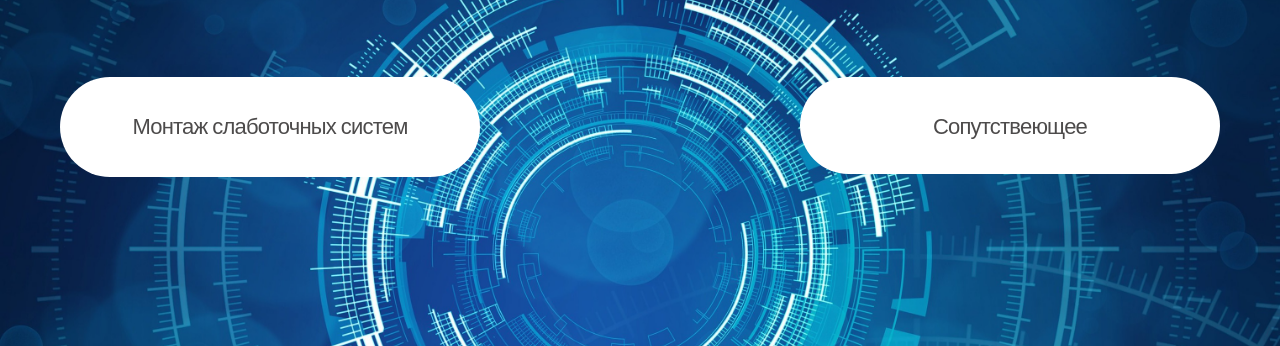
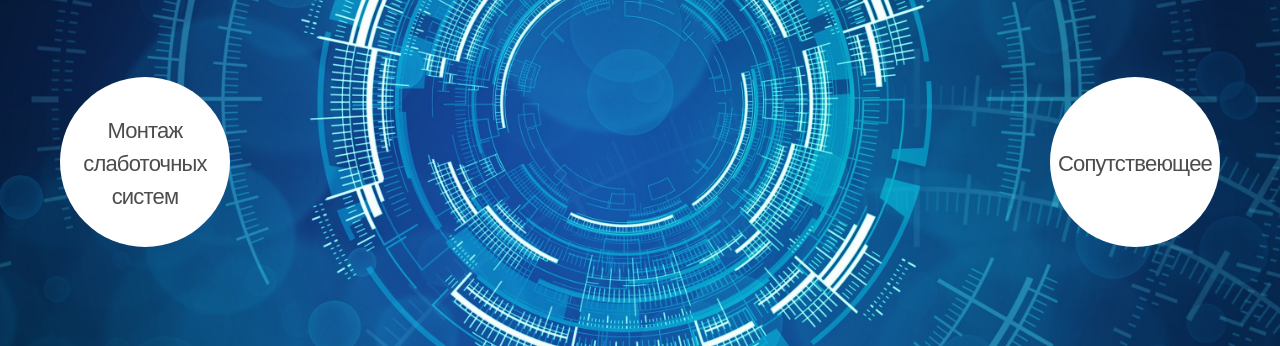
Before and after one commit to notaddtry/Videoidostup, a plain HTML site: page index.html in a window 1280 px wide. Shown: the part 251-597 px from the top of the page. Drawn offline with nearby package versions, Linux system fonts and the light colour scheme; files whose address does not match are found by name.

Commit message:
updated 04.06.2021

```diff
--- a/assets/css/style.css
+++ b/assets/css/style.css
@@ -137,7 +137,7 @@ li {
 .services {
   background: url("../images/background_2_1.jpg") center no-repeat;
   background-size: cover;
-  min-height: 800px;
+  min-height: 500px;
   max-height: 1600px;
 }
 .services__body {
@@ -158,48 +158,87 @@ li {
 .services__content__item_1,
 .services__content__item_2 {
   /*-------------------------------------------------------TODO*/
-  width: 400px;
-  max-height: 80px;
+  min-width: 150px;
+  max-width: 150px;
+  min-height: 150px;
+  max-height: 150px;
   margin: 30px 20px;
   background-color: #fff;
   color: #4d4b4b;
-  border-radius: 50px;
+  border-radius: 90px;
   padding: 10px;
+  opacity: 1;
+  display: flex;
+  align-items: center;
+  justify-content: center;
+}
+.services__content__item_1 .ul__subtittle_1::after {
 }
 
 .ul__subtittle_1,
 .ul__subtittle_2 {
-  display: flex;
+  width: 150px;
+  height: 100%;
+  display: inline-flex;
+  margin: 20px;
+  font-size: 22px;
   justify-content: center;
-  font-size: 22px;
+  text-align: center;
+  align-items: center;
+  position: relative;
 }
-.services__content__item_1:hover {
-  transition: 1.2s;
-  max-height: 600px;
+.ul__subtittle_1::after {
+  content: "";
+  height: 110px;
+  width: 3px;
+  opacity: 0;
+  background-color: #4d4b4b;
+  position: absolute;
+  left: 70%;
 }
-.services__content__item_1:hover .services__list_1 {
-  width: 100%;
-  opacity: 1;
-  transition: opacity 0.3s ease 0.3s;
-}
-.services__list_1 li {
-  opacity: 1;
-}
-.services__content__item_1:hover .services__list_1 li {
-  opacity: 1;
-}
+
 .services__list_1,
 .services__list_2 {
   overflow: hidden;
   opacity: 0;
   width: 0;
 }
+.services__list_1 li {
+  display: inline-block;
+  margin: 13px;
+}
+.services__content__item_1:hover {
+  min-width: 1200px;
+  transition: min-width 1s;
+}
+.services__content__item_1:hover .ul__subtittle_1 {
+  text-align: left;
+}
+.services__content__item_1:hover .ul__subtittle_1::after {
+  opacity: 1;
+  left: 100%;
+  transition: opacity 2s 0.3s, left 1s;
+}
+.services__content__item_1:hover .services__content__item_1 {
+  width: 0%;
+}
+.services__content__item_1:hover .services__list_1 {
+  width: 80%;
+  display: flex;
+  justify-content: center;
+  flex-wrap: wrap;
+  opacity: 1;
+  transition: opacity 5s;
+}
+
 /*---------------------------------------------TECH----------------*/
 
 .tech {
   background-color: rgb(158, 182, 211);
   width: 100%;
-  min-height: 400px;
+  min-height: 200px;
+
+  max-height: 800px;
 }
 
 .tech__content {
--- a/index.html
+++ b/index.html
@@ -78,9 +78,7 @@
           <div class="services__info"></div>
           <div class="services__content">
             <div class="services__content__item_1">
-              <div class="ul__subtittle_1">
-                <p class="ul__subtittle_text">Монтаж слаботочных систем</p>
-              </div>
+              <div class="ul__subtittle_1">Монтаж слаботочных систем</div>
               <ul class="services__list_1">
                 <li class="icon-checkmark">Видеонаблюдение</li>
                 <li class="icon-checkmark">Охранно-пожарные сигнализации</li>
@@ -99,9 +97,7 @@
               </ul>
             </div>
             <div class="services__content__item_2">
-              <div class="ul__subtittle_2">
-                <p class="ul__subtittle_text">Сопутствеющее</p>
-              </div>
+              <div class="ul__subtittle_2">Сопутствеющее</div>
               <!--*<ul class="services__list_2">
                 <li class="icon-checkmark"></li>
                 <li class="icon-checkmark">Подбор оборудования</li>
```
Also changed, not shown: assets/images/logo.ico (added).
